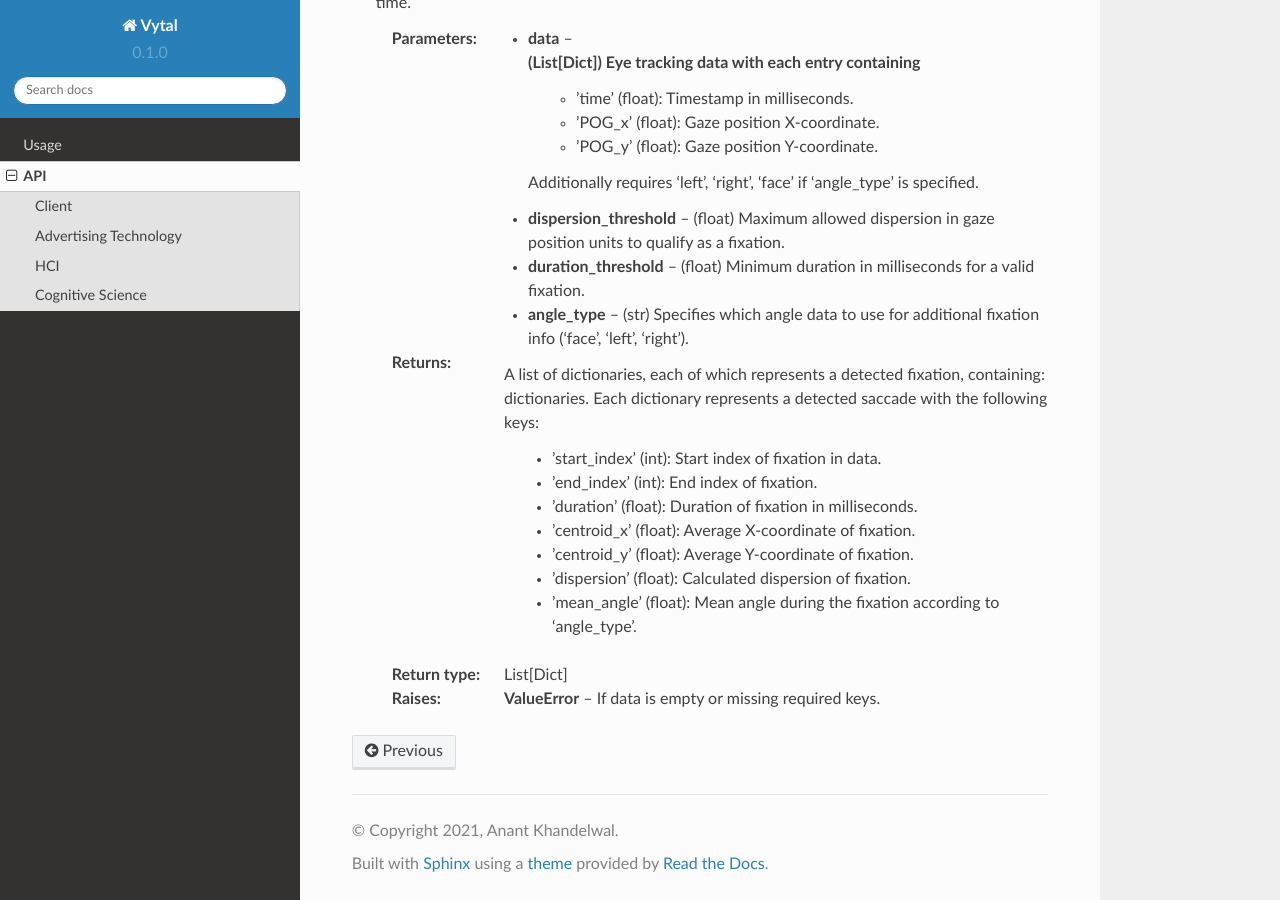
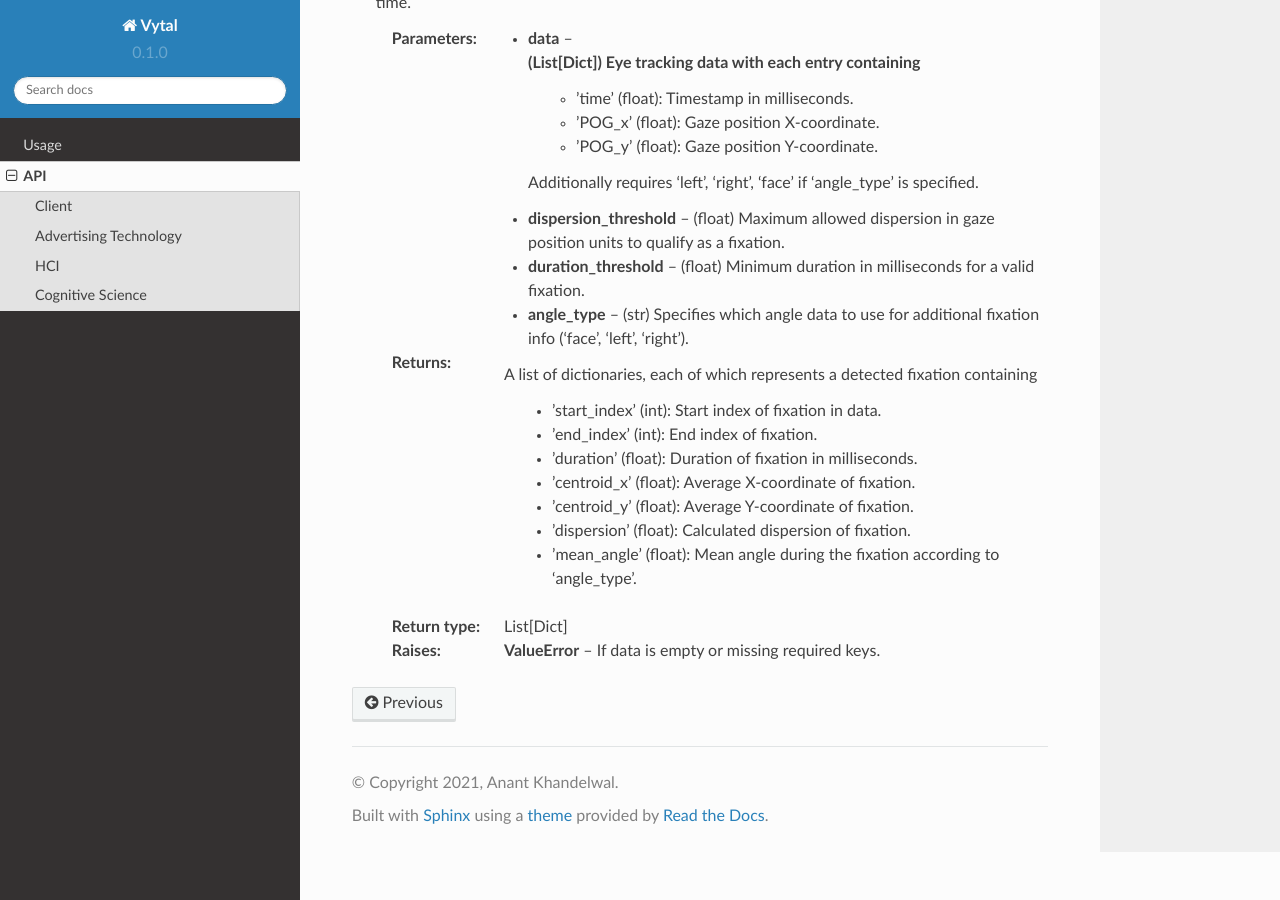
Before and after one commit to anantk2006/vytal, a Sphinx documentation site: the page built from docs/source/api.rst, in a window 1280 px wide and 900 px high, scrolled down 11920 px. Built offline with Sphinx 7.4.7 and the Read the Docs theme 2.0.0, drawn with Linux system fonts in a browser that asks for light colours.

```diff
--- a/docs/source/api.rst
+++ b/docs/source/api.rst
@@ -528,8 +528,8 @@ Cognitive Science
    :param duration_threshold: (float) Minimum duration in milliseconds for a valid fixation.
    :param angle_type: (str) Specifies which angle data to use for additional fixation info ('face', 'left', 'right').
 
-   :return: A list of dictionaries, each of which represents a detected fixation, containing:
-        dictionaries. Each dictionary represents a detected saccade with the following keys:
+   :return: A list of dictionaries, each of which represents a detected fixation
+        containing
             - 'start_index' (int): Start index of fixation in data.
             - 'end_index' (int): End index of fixation.
             - 'duration' (float): Duration of fixation in milliseconds.
```
